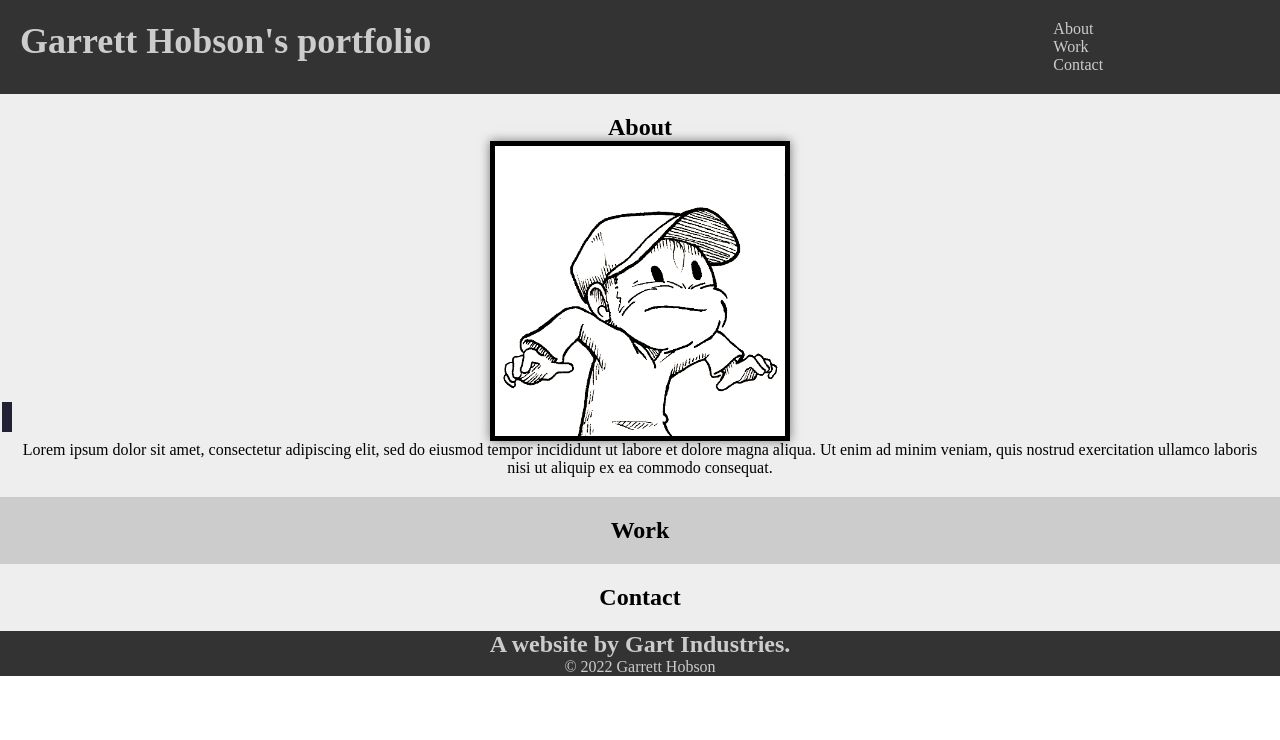
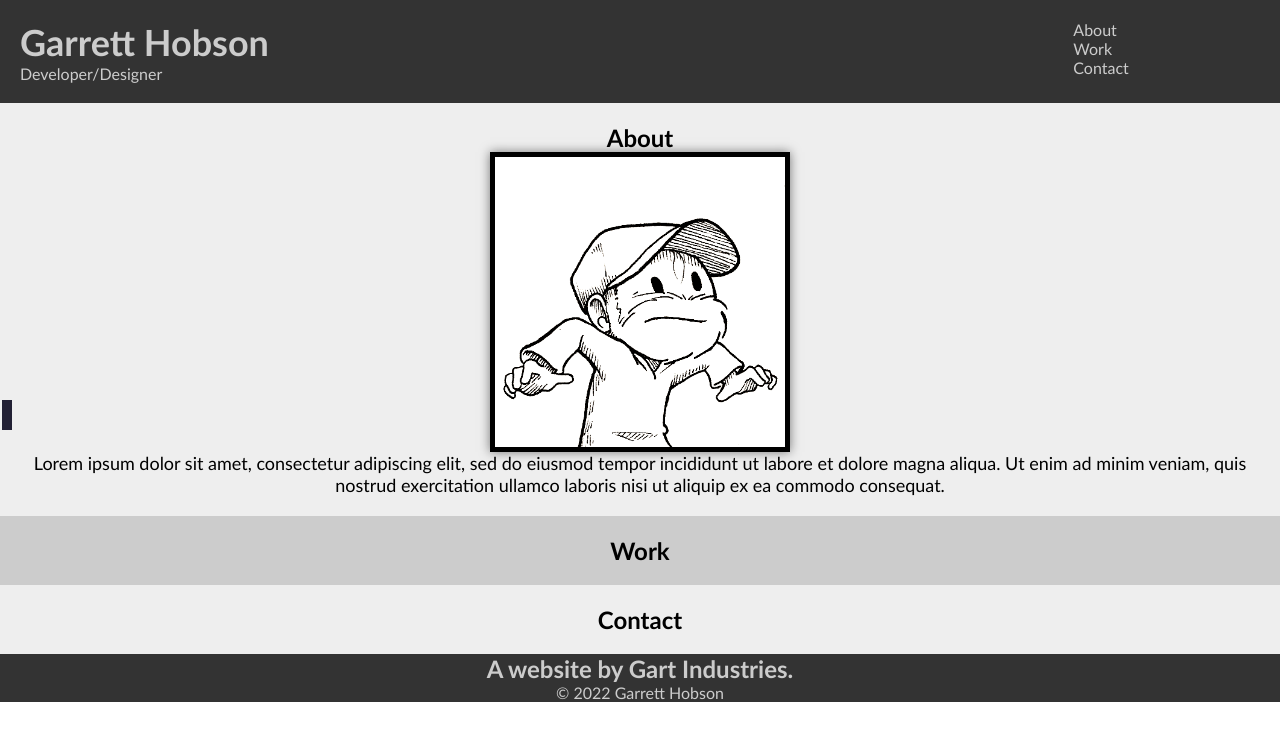
Before and after one commit to GartTheSkeleton/developer-portfolio, a plain HTML site: page index.html in a window 1280 px wide. Drawn offline with Linux system fonts and the light colour scheme.

Commit message:
styled header to compensate for additional div

```diff
--- a/assets/css/style.css
+++ b/assets/css/style.css
@@ -9,8 +9,10 @@
     box-sizing: border-box;
     margin: 0;
     padding: 0;
+    font-family: 'Gill Sans', 'Gill Sans MT', Calibri, 'Trebuchet MS', sans-serif;
   }
 
+/* Styling the Header */
 header {
     padding: 20px;
     display: flex;
@@ -20,11 +22,14 @@ header {
 
 }
 
+header div {
+    flex: 5;
+}
+
 header h1 {
     font-weight: bold;
     margin: 0;
     font-size: 36px;
-    flex: 5;
 }
 
 header a {
@@ -35,14 +40,16 @@ header a {
 header ul {
     list-style: none;
     justify-content: center;
+    padding-left: 20px;
 }
 
 header nav {
     flex: 1;
 }
 
+/*Styling the Images*/
 #arrow{
-    padding: 2px;
+    padding-left: 2px;
     position: fixed;
     top: 50%;
   }
@@ -50,9 +57,9 @@ header nav {
 #avatar{
     border: 5px solid black;
     box-shadow: 0 0 10px rgba(0, 0, 0, 0.5);
-    flex: 0 2;
 }
 
+/*Styling the about section*/
 .about {
     padding: 20px;
     display: flex;
@@ -64,8 +71,10 @@ header nav {
 
 .about p {
     text-align: center;
+    font-size: 18px;
 }
 
+/*Styling the Work section*/
 .work {
     padding: 20px;
     display: flex;
@@ -80,6 +89,7 @@ header nav {
     background-color: var(--background-color);
 }
 
+/*Styling the Footer*/
 footer {
     display: flex;
     justify-content: space-around;
--- a/index.html
+++ b/index.html
@@ -9,9 +9,14 @@
 
   <body>
     <header>
+        <div>
         <h1>
-            <a href="index.html">Garrett Hobson's portfolio</a>
+            <a href="index.html">Garrett Hobson</a>
         </h1>
+        <a>
+            Developer/Designer
+        </a>
+        </div>
         <nav>
             <ul>
                 <li><a href="#about">About</a></li>
```
